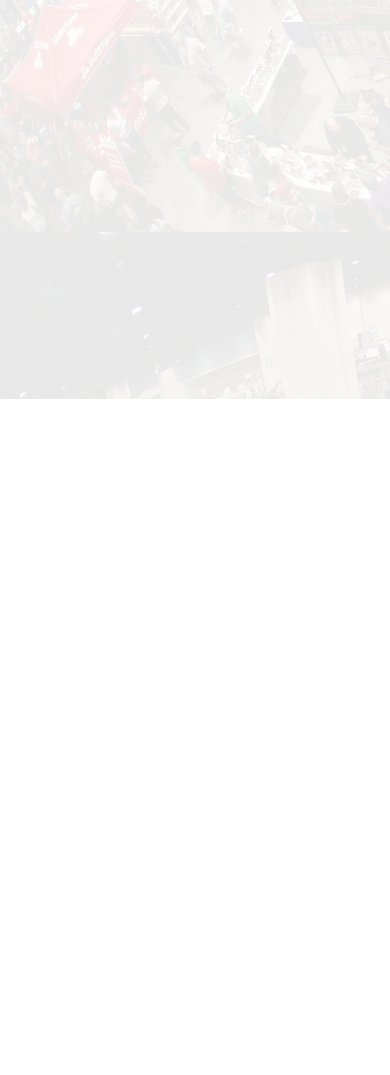
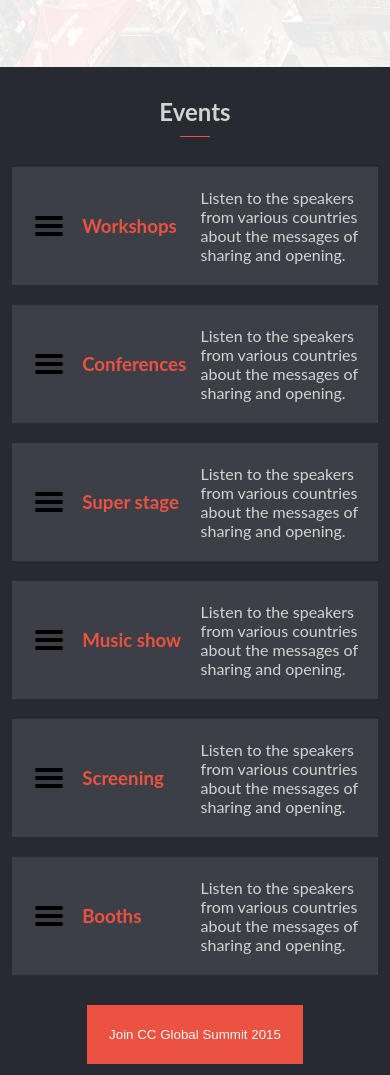
Before and after one commit to mirouhml/anime-convention-project, a plain HTML site: page index.html in a window 390 px wide. Shown: the part 445-1520 px from the top of the page. Before the commit the page ends 844 px from the top, so only its background shows below. Drawn offline with Linux system fonts and the light colour scheme; a web font is replaced by a local one.

Commit message:
Add mobile version of the events section.

```diff
--- a/index.html
+++ b/index.html
@@ -58,6 +58,44 @@
         <h2 id="date">2022.02.24(THU) ~ 26(SAT)</h2>
         <h2 id="location">@Sahat Chouhada, Algeirs</h2>
     </section>
+    <section class="events" id="events-id">
+        <h2>Events</h2>
+        <hr>
+        <ul>
+            <li>
+                <img src="src/menu-icon.svg" alt="">
+                <h3>Workshops</h3>
+                <p>Listen to the speakers from various countries about the messages of sharing and opening.</p>
+            </li>
+            <li>
+                <img src="src/menu-icon.svg" alt="">
+                <h3>Conferences</h3>
+                <p>Listen to the speakers from various countries about the messages of sharing and opening.</p>
+            </li>
+            <li>
+                <img src="src/menu-icon.svg" alt="">
+                <h3>Super stage</h3>
+                <p>Listen to the speakers from various countries about the messages of sharing and opening.</p>
+            </li>
+            <li>
+                <img src="src/menu-icon.svg" alt="">
+                <h3>Music show</h3>
+                <p>Listen to the speakers from various countries about the messages of sharing and opening.</p>
+            </li>
+            <li>
+                <img src="src/menu-icon.svg" alt="">
+                <h3>Screening</h3>
+                <p>Listen to the speakers from various countries about the messages of sharing and opening.</p>
+            </li>
+            <li>
+                <img src="src/menu-icon.svg" alt="">
+                <h3>Booths</h3>
+                <p>Listen to the speakers from various countries about the messages of sharing and opening.</p>
+            </li>
+        </ul>
+        <button type="button">Join CC Global Summit 2015</button>
+        <a href="">More info about the events</a>
+    </section>
     <script src="scripts/script.js"></script>
 </body>
 </html>
--- a/stylesheets/style.css
+++ b/stylesheets/style.css
@@ -12,6 +12,10 @@
 body {
   width: fit-content;
   background-image: url("../src/background2.png");
+}
+
+button {
+  cursor: pointer;
 }
 
 /* Mobile version of the header. */
@@ -120,7 +124,8 @@ body {
   }
 
   .header {
-    padding: 100px 200px 80px 200px;
+    padding: 100px 0 80px 200px;
+    width: 80%;
   }
 
   .header #hello {
@@ -149,3 +154,81 @@ body {
     margin: 0 0 30px 0;
   }
 }
+
+/* Mobile version of the events section */
+.events {
+  display: flex;
+  flex-direction: column;
+  background-color: #272a31;
+  font-family: "Lato", sans-serif;
+  align-items: center;
+}
+
+.events h2 {
+  margin: 30px 0 0 0;
+  color: #d3d3d3;
+}
+
+.events hr {
+  color: #ec5242;
+  border: none;
+  border-top: 1px solid #ec5242;
+  width: 30px;
+  margin: 10px 0 30px 0;
+}
+
+.events h3 {
+  color: #ec5242;
+}
+
+.events p {
+  color: #d3d3d3;
+}
+
+.events ul {
+  list-style-type: none;
+  width: 100%;
+  display: flex;
+  flex-direction: column;
+  align-items: center;
+  gap: 20px;
+}
+
+.events li {
+  background-color: #3c3f46;
+  width: 94%;
+  display: grid;
+  grid-template-columns: 10% 30% 50%;
+  gap: 15px;
+  padding: 20px 0 20px 20px;
+  border: 1px solid #3c3f46;
+  align-items: center;
+}
+
+.events li:hover {
+  border-color: #d3d3d3;
+}
+
+.events button {
+  padding: 20px;
+  margin: 30px 0 30px 0;
+  background-color: #ec5242;
+  color: #f7f7f7;
+  border: 2px solid #ec5242;
+  transition: 300ms ease-in-out;
+}
+
+.events button:hover {
+  background-color: #f7f7f7;
+  color: #ec5242;
+}
+
+.events button:active {
+  background-color: #cc3b2b;
+  color: #f7f7f7;
+  border-color: #cc3b2b;
+}
+
+.events a {
+  display: none;
+}
```
